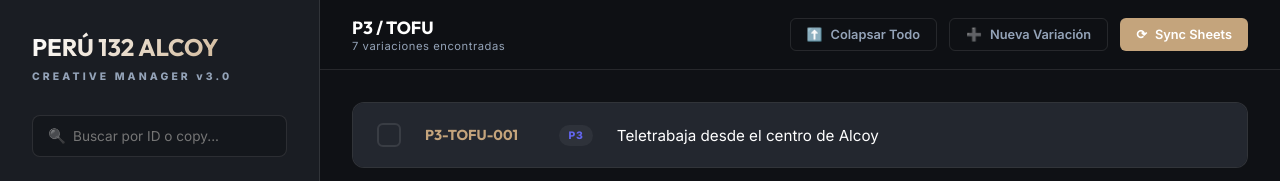
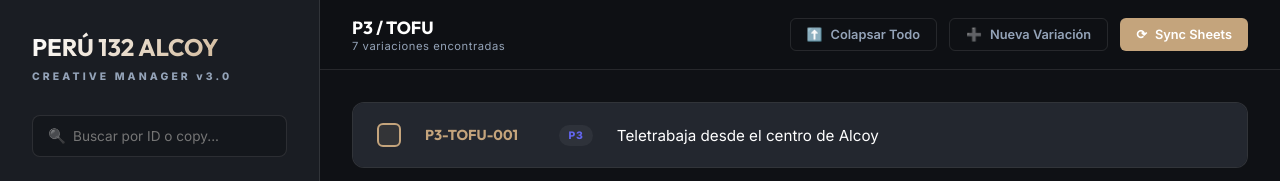
Before and after one commit to esesagencia/peru32-creative-control, a website built with Vite: page index.html in a window 1280 px wide. In both pictures the pointer is over the element 389 px from the left and 135 px from the top of the page. Shown: the top 181 px of the page. Built offline with nearby package versions, Linux system fonts and the light colour scheme.

Commit message:
fix: make status indicator interactive and prevent header expansion on click

```diff
--- a/src/css/cards.css
+++ b/src/css/cards.css
@@ -56,6 +56,12 @@
     font-size: 0.8rem;
     transition: all 0.2s;
     background: transparent;
+    cursor: pointer;
+}
+
+.status-indicator:hover {
+    border-color: var(--primary);
+    background: rgba(196, 164, 124, 0.1);
 }
 
 .creative-item.created .status-indicator {
--- a/src/js/ui.js
+++ b/src/js/ui.js
@@ -15,7 +15,7 @@ export function renderCreativeCard(copy, currentPersona, currentPhase) {
     item.innerHTML = `
         <div class="creative-item-header" onclick="window.toggleExpand('${copy.id}')">
             <div class="item-info">
-                <div class="status-indicator">${status === 'created' ? '✓' : ''}</div>
+                <div class="status-indicator" onclick="window.toggleStatus('${copy.id}', event)" title="Cambiar estado">${status === 'created' ? '✓' : ''}</div>
                 <span class="item-id">${copy.id}</span>
                 <span class="persona-tag" style="color: var(--${currentPersona === 'P3' ? 'p3' : 'p5'}-color)">${currentPersona}</span>
                 <span class="item-headline-preview" id="preview-${copy.id}">${headline}</span>
```
